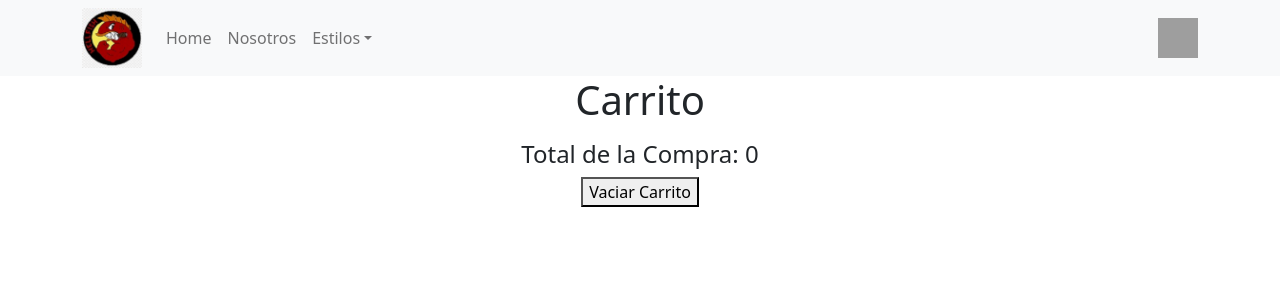
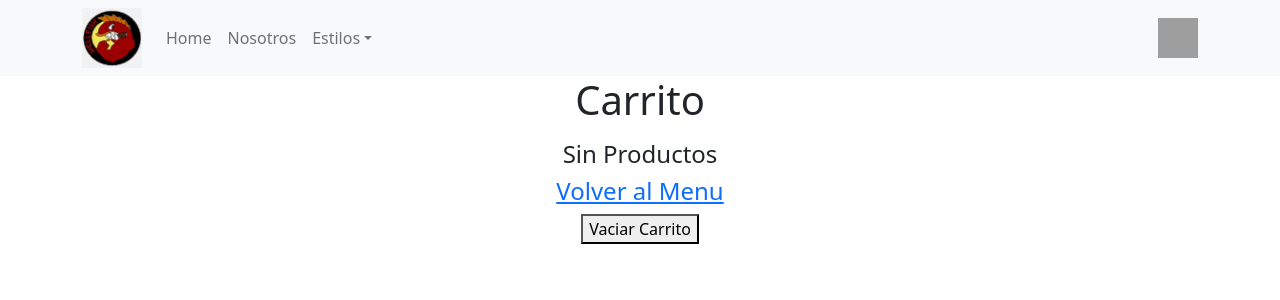
Before and after one commit to AldoDante/ReactCODER, a React (Create React App) app: page /cart in a window 1280 px wide. Shown: the top 300 px of the page. Built offline with nearby package versions, Linux system fonts and the light colour scheme; grey boxes are pictures that could not be loaded.

Commit message:
Cart View

```diff
--- a/src/components/Cart/Cart.jsx
+++ b/src/components/Cart/Cart.jsx
@@ -1,6 +1,6 @@
 import React from 'react'
 import { useCartContext } from '../../context/CartContext'
-
+import { Link } from 'react-router-dom'
 const Cart = () => {
 
   const {cartList, clearCart, removeItem, totalCompra} = useCartContext()
@@ -21,7 +21,11 @@ const Cart = () => {
 
       </ul>
       <div>
-        <h4>Total de la Compra: {totalCompra()}</h4>
+        <h4>{totalCompra()!==0 &&`Total de la Compra: ${totalCompra()}`}</h4>
+        <h4>{totalCompra()===0 &&`Sin Productos`}</h4>
+        <Link to="/" >
+        <h4>{totalCompra()===0 &&`Volver al Menu`}</h4>
+        </Link>
       </div>
       <button onClick={clearCart}>Vaciar Carrito</button>
     </div>
--- a/src/components/ItemListContainer/ItemListContainer.jsx
+++ b/src/components/ItemListContainer/ItemListContainer.jsx
@@ -28,11 +28,15 @@ const ItemListContainer = ({ saludo }) => {
   //   console.log(`La cantidad es: ${cant}`);
   // };
 
+  const Loading = ()=>{
+    return <h3>Now Loading...</h3>
+  }
+
   return (
     <div>
       {saludo}
 
-      {loading ? <h3>Now Loading...</h3> : <ItemList productos={productos} />}
+      {loading ? <Loading/> : <ItemList productos={productos} />}
 
       {/* <ItemCount initial={1} stock={5} onAdd={onAdd} /> */}
     </div>
```
